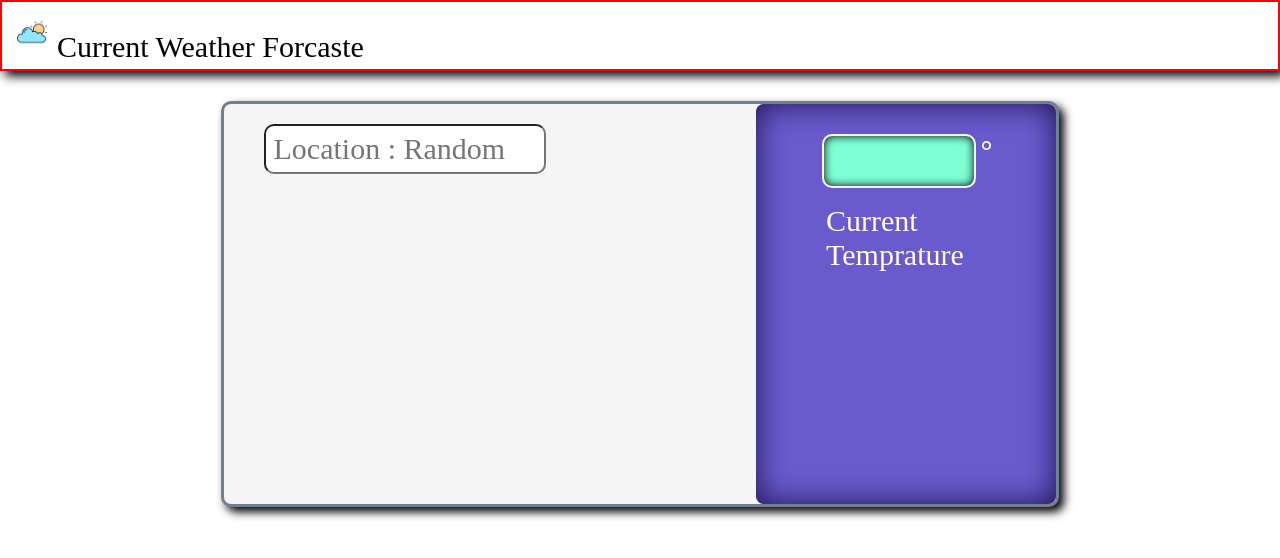
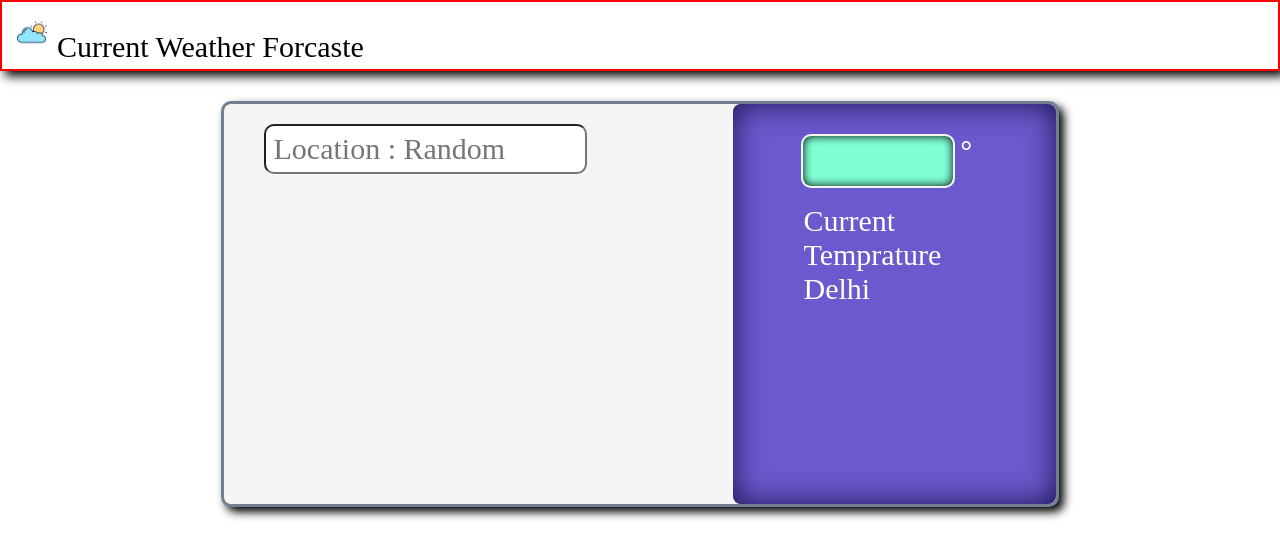
Before and after one commit to ayushmarch94/Weather-app, a React (Create React App) app: page / in a window 1280 px wide. Shown: the top 558 px of the page. Built offline with nearby package versions, Linux system fonts and the light colour scheme; no server answers; a web font is replaced by a local one.

Commit message:
Added default location

```diff
--- a/src/App.js
+++ b/src/App.js
@@ -37,9 +37,6 @@ function App() {
             <input type='search' placeholder={' Location : Random '} onChange={Finder} />
           </div>
           <div id="mid">
-            <div id="location">
-              {/* {city} */}
-            </div>
           </div>
           <div id="lower">
             <div id="animation">
@@ -52,7 +49,8 @@ function App() {
                 </div>
               </div>
               <div id="lowerlower">
-                Current Temprature
+                Current Temprature<br />
+                {city}
               </div>
             </div>
           </div>
```
